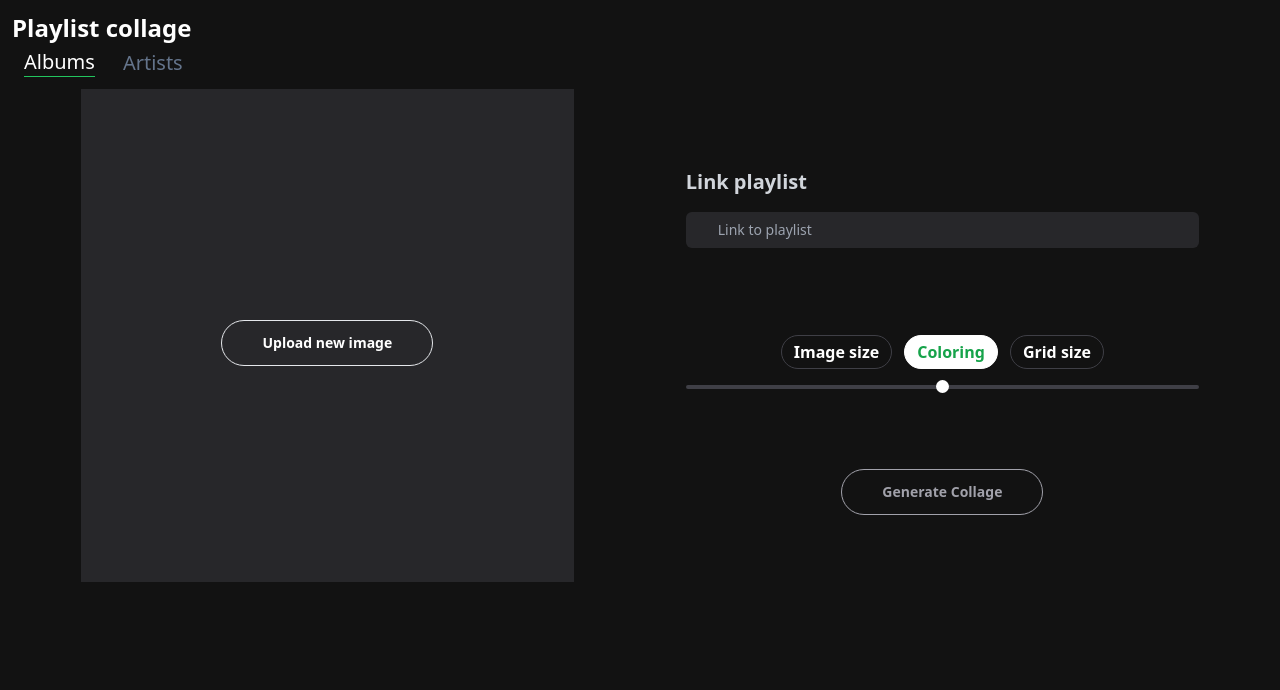
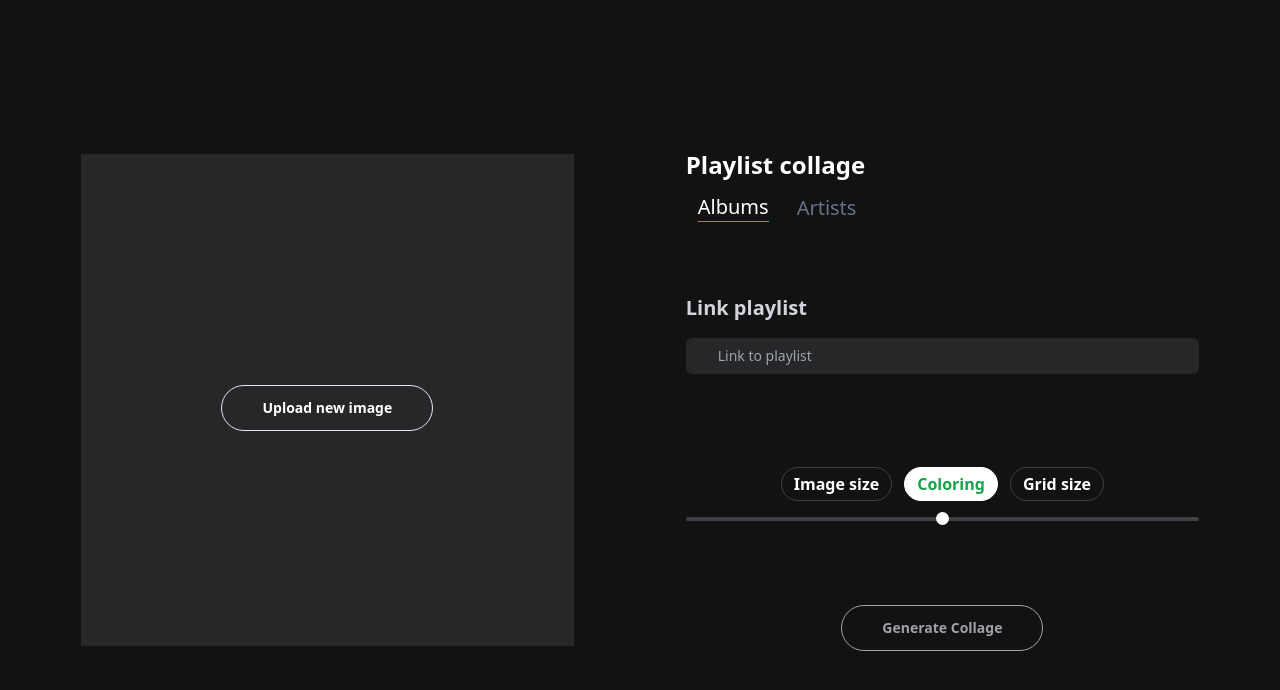
Before and after one commit to IlyaSmagin/playlist-collage, a Next.js app: page / in a window 1280 px wide. Shown: the top 690 px of the page. Built offline with nearby package versions, Linux system fonts and the light colour scheme; no server answers.

Commit message:
Desktop height fix

```diff
--- a/pages/_document.tsx
+++ b/pages/_document.tsx
@@ -4,7 +4,7 @@ export default function Document() {
   return (
     <Html lang="en" style={{ backgroundColor: "#121212" }}>
       <Head />
-      <body>
+      <body className="md:h-full">
         <Main />
         <NextScript />
       </body>
--- a/pages/index.tsx
+++ b/pages/index.tsx
@@ -37,8 +37,8 @@ export default function Home() {
   });
 
   const playlistREGEX = /.*playlist\//i;
-  const playlistURL = "";
-  "https://spotify23.p.rapidapi.com/playlist_tracks/?id=" + playlistLink;
+  const playlistURL =
+    "https://spotify23.p.rapidapi.com/playlist_tracks/?id=" + playlistLink;
   const { data, error, isLoading } = useSWR(
     playlistLink.length > 1 ? [playlistURL, options] : null,
     ([playlistURL, options]) => fetcher(playlistURL)
@@ -74,7 +74,7 @@ export default function Home() {
         <link rel="icon" href="/favicon.ico" />
       </Head>
 
-      <header className="mx-3 mt-3 text-white">
+      <header className="mx-3 mt-3 text-white md:hidden">
         <h1 className=" my-1 text-2xl font-bold ">Playlist collage</h1>
         <nav className="gap-7 flex flex-row mx-3 text-xl">
           <button className="border-b border-green-500 appearance-none">
@@ -86,13 +86,13 @@ export default function Home() {
         </nav>
       </header>
 
-      <main className="md:flex-row lg:mx-6 lg:gap-x-28 md:items-stretch flex flex-col items-center justify-center h-full mx-6 mt-3">
+      <main className="md:flex-row lg:mx-6 lg:gap-x-28 md:h-full flex flex-col items-center justify-center mx-6 md:mt-0 mt-3">
         <div
           className={
             "sm:w-2/3 md:w-2/5 aspect-square bg-zinc-800 relative flex flex-col items-center justify-center w-full"
           }
         >
-          {showCanvasMenu ? ( // TODO: change layout to row in desctop
+          {showCanvasMenu ? (
             <div
               className="aspect-square collage-wrapper bg-zinc-800/50 absolute z-20 flex flex-col items-center justify-center w-full mt-12 mb-12 text-white"
               onClick={() => setShowCanvasMenu((prev) => !prev)}
@@ -105,10 +105,10 @@ export default function Home() {
               </button>
               or
               <label
-                className=" flex flex-col items-end justify-center pt-2"
+                className=" flex flex-col items-end justify-center pt-2 "
                 htmlFor="photoUpload"
               >
-                <button className="active:scale-95 px-10 py-3 mt-5 mb-3 text-sm font-bold text-white transition-transform bg-transparent border-[1px] rounded-full">
+                <button className="cursor-pointer active:scale-95 px-10 py-3 mt-5 mb-3 text-sm font-bold text-white transition-transform bg-transparent border-[1px] rounded-full">
                   Upload new image
                 </button>
                 <input
@@ -173,7 +173,21 @@ export default function Home() {
             )}
           </div>
         </div>
-        <div className="lg:justify-evenly lg:mx-0 md:w-5/12 w-full flex flex-col items-center justify-center mx-6 mt-3">
+        <div className="lg:justify-between lg:mx-0 md:w-5/12 w-full flex flex-col md:aspect-square items-center justify-center mx-6 mt-3">
+          <header className="mx-3 mt-3 md:mt-0 text-white hidden md:block w-full">
+            <h1 className=" my-1 md:my-0 md:mb-3 text-2xl font-bold ">
+              Playlist collage
+            </h1>
+            <nav className="gap-7 flex flex-row mx-3 text-xl">
+              <button className="border-b border-green-500 appearance-none">
+                Albums
+              </button>
+              <button disabled className="text-slate-500 appearance-none">
+                Artists
+              </button>
+            </nav>
+          </header>
+
           <div className="text-while w-full mx-6 my-3">
             <label
               htmlFor="playlistInput"
@@ -193,7 +207,7 @@ export default function Home() {
                     cy="12"
                     r="10"
                     stroke="currentColor"
-                    stroke-width="4"
+                    strokeWidth="4"
                   ></circle>
                   <path
                     className="opacity-75"
--- a/styles/globals.css
+++ b/styles/globals.css
@@ -1,6 +1,12 @@
 @tailwind base;
 @tailwind components;
 @tailwind utilities;
+
+html,
+#__next {
+  height: 100%;
+  margin: 0;
+}
 
 .collage-wrapper canvas {
   width: 100%;
```
